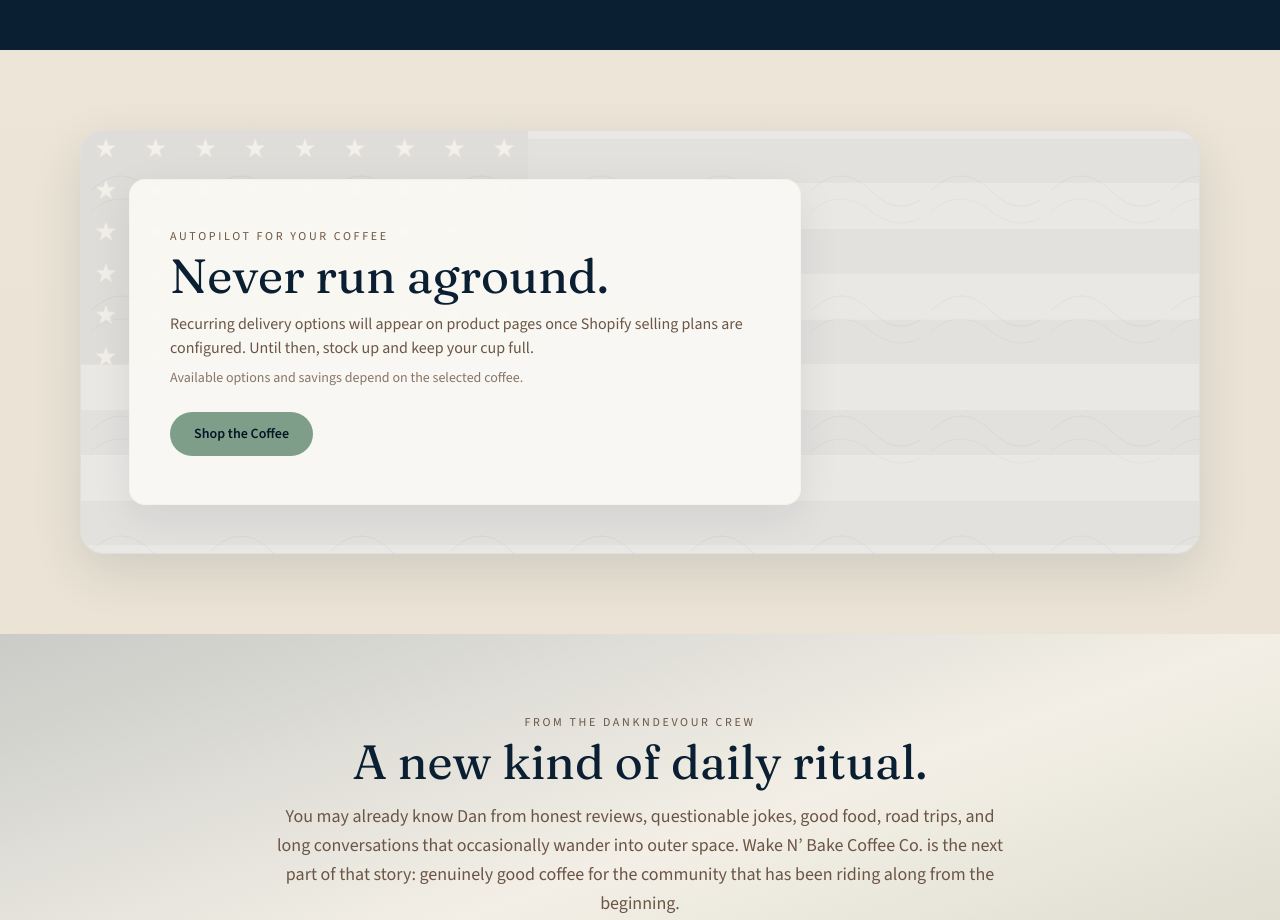
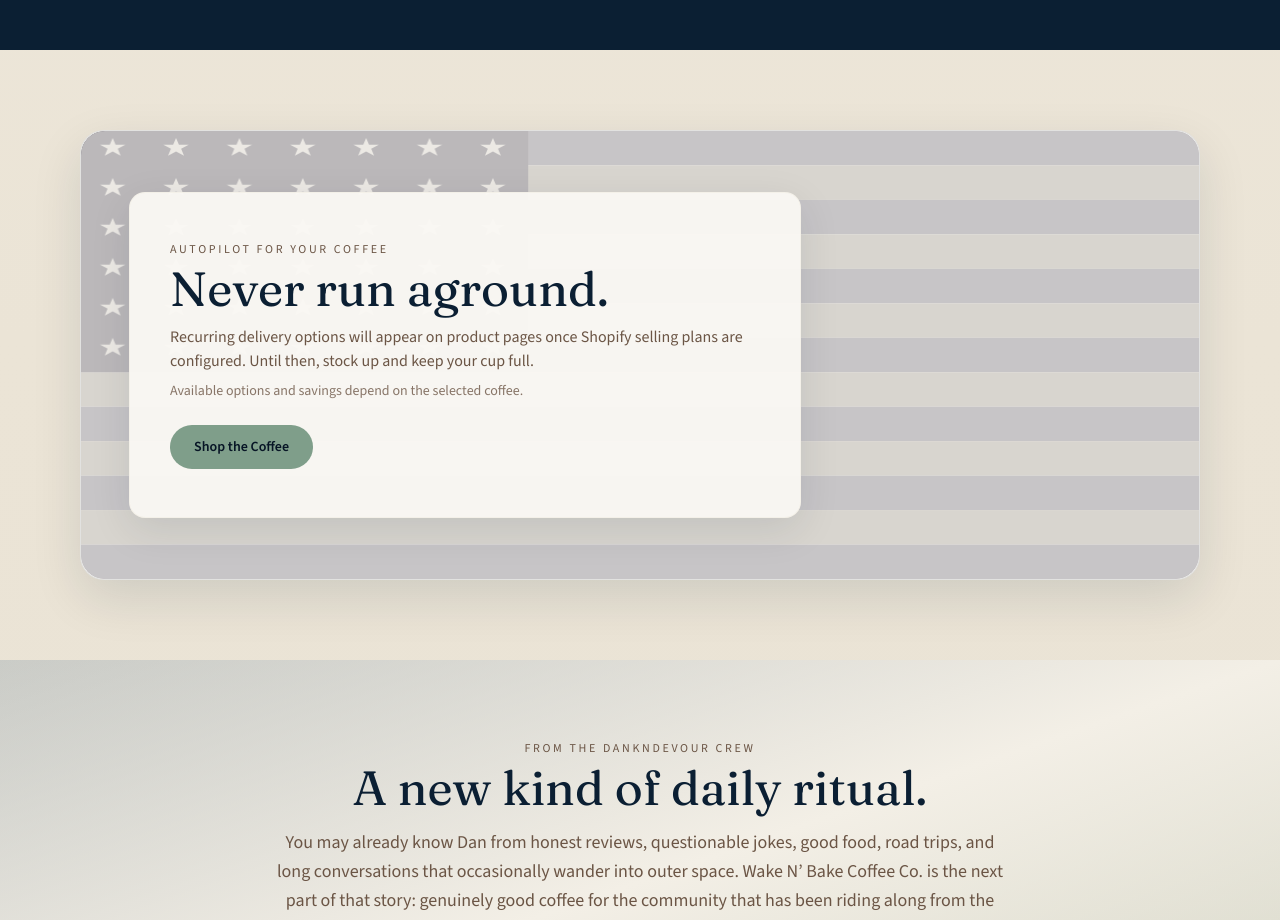
Before and after one commit to asddataking/wakenbakecoffeeco, a Next.js app: page / in a window 1280 px wide. Shown: the part 2600-3520 px from the top of the page. Built offline with nearby package versions, Linux system fonts and the light colour scheme; no server answers.

Commit message:
Stretch the grey flag overlay across the full tan subscription panel.

```diff
--- a/components/sections/GreyFlagOverlay.tsx
+++ b/components/sections/GreyFlagOverlay.tsx
@@ -1,40 +1,46 @@
 /**
- * Subtle grey American flag watermark for the subscription panel.
+ * Grey American flag stretched across the full tan subscription panel.
  */
 export function GreyFlagOverlay() {
   return (
-    <div className="pointer-events-none absolute inset-0 overflow-hidden" aria-hidden>
+    <div
+      className="pointer-events-none absolute inset-0 z-0 overflow-hidden rounded-[inherit]"
+      aria-hidden
+    >
       <svg
         viewBox="0 0 1235 650"
-        className="absolute inset-0 h-full w-full opacity-[0.14]"
-        preserveAspectRatio="xMidYMid slice"
+        className="block h-full min-h-full w-full min-w-full"
+        preserveAspectRatio="none"
         xmlns="http://www.w3.org/2000/svg"
       >
         <defs>
-          <pattern id="greyFlagStars" width="55" height="46" patternUnits="userSpaceOnUse">
+          <pattern id="greyFlagStars" width="70" height="58" patternUnits="userSpaceOnUse">
             <path
-              d="M27.5 8l2.6 8h8.4l-6.8 5 2.6 8-6.8-5-6.8 5 2.6-8-6.8-5h8.4z"
-              fill="#F3EFE6"
-              opacity="0.85"
+              d="M35 10l3.2 9.8H49l-8.4 6.1 3.2 9.9L35 29.7l-8.8 6.1 3.2-9.9L21 19.8h10.8L35 10z"
+              fill="#E8E4DC"
+              opacity="0.9"
             />
           </pattern>
         </defs>
-        <rect width="1235" height="50" y="0" fill="#6B7280" />
-        <rect width="1235" height="50" y="50" fill="#9CA3AF" />
-        <rect width="1235" height="50" y="100" fill="#6B7280" />
-        <rect width="1235" height="50" y="150" fill="#9CA3AF" />
-        <rect width="1235" height="50" y="200" fill="#6B7280" />
-        <rect width="1235" height="50" y="250" fill="#9CA3AF" />
-        <rect width="1235" height="50" y="300" fill="#6B7280" />
-        <rect width="1235" height="50" y="350" fill="#9CA3AF" />
-        <rect width="1235" height="50" y="400" fill="#6B7280" />
-        <rect width="1235" height="50" y="450" fill="#9CA3AF" />
-        <rect width="1235" height="50" y="500" fill="#6B7280" />
-        <rect width="1235" height="50" y="550" fill="#9CA3AF" />
-        <rect width="1235" height="50" y="600" fill="#6B7280" />
-        <rect width="494" height="350" fill="#4B5563" />
+        {/* Alternating grey stripes — fill entire panel */}
+        <rect width="1235" height="50" y="0" fill="#8B8790" />
+        <rect width="1235" height="50" y="50" fill="#B0ABA3" />
+        <rect width="1235" height="50" y="100" fill="#8B8790" />
+        <rect width="1235" height="50" y="150" fill="#B0ABA3" />
+        <rect width="1235" height="50" y="200" fill="#8B8790" />
+        <rect width="1235" height="50" y="250" fill="#B0ABA3" />
+        <rect width="1235" height="50" y="300" fill="#8B8790" />
+        <rect width="1235" height="50" y="350" fill="#B0ABA3" />
+        <rect width="1235" height="50" y="400" fill="#8B8790" />
+        <rect width="1235" height="50" y="450" fill="#B0ABA3" />
+        <rect width="1235" height="50" y="500" fill="#8B8790" />
+        <rect width="1235" height="50" y="550" fill="#B0ABA3" />
+        <rect width="1235" height="50" y="600" fill="#8B8790" />
+        <rect width="494" height="350" fill="#6F6B74" />
         <rect width="494" height="350" fill="url(#greyFlagStars)" />
       </svg>
+      {/* Keep the panel reading as tan, with the flag as a soft wash on top */}
+      <div className="absolute inset-0 bg-foam/55" />
     </div>
   );
 }
--- a/components/sections/SubscriptionSection.tsx
+++ b/components/sections/SubscriptionSection.tsx
@@ -13,11 +13,11 @@
 
   return (
     <section className="mx-auto max-w-6xl px-4 py-20">
-      <div className="relative isolate overflow-hidden rounded-3xl border border-ocean/10 bg-foam/80 shadow-soft texture-topo">
+      <div className="relative isolate min-h-[26rem] overflow-hidden rounded-3xl border border-ocean/10 bg-foam shadow-soft md:min-h-[28rem]">
         <GreyFlagOverlay />
 
-        <div className="relative z-10 p-6 md:p-12">
-          <div className="max-w-2xl rounded-2xl border border-cream/70 bg-foam/95 px-6 py-10 shadow-[0_12px_40px_rgba(11,31,51,0.08)] md:px-10 md:py-12">
+        <div className="relative z-10 flex min-h-[26rem] items-center p-6 md:min-h-[28rem] md:p-12">
+          <div className="w-full max-w-2xl rounded-2xl border border-cream/80 bg-foam/95 px-6 py-10 shadow-[0_12px_40px_rgba(11,31,51,0.1)] md:px-10 md:py-12">
             <p className="text-xs tracking-[0.22em] text-driftwood uppercase">
               {subscriptions.eyebrow}
             </p>
```
